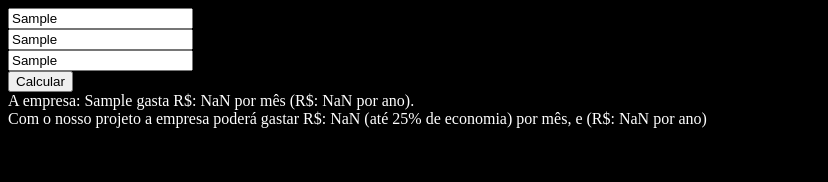
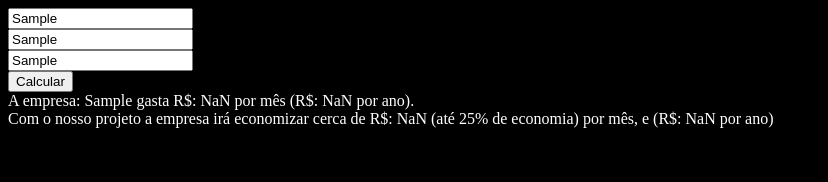
Before and after one commit to diegocrocha/project-energy, a plain HTML site: page Paginas/simulador.html in a window 1280 px wide. Both pictures are taken after typing "Sample", "Sample", "Sample" into the empty fields and a click on the button "Calcular". Shown: the top 182 px of the page, without its empty margins (0-828 px from the left). Drawn offline with Linux system fonts and the light colour scheme.

Commit message:
alteração no texto do simulador e no slide

```diff
--- a/Paginas/simulador.html
+++ b/Paginas/simulador.html
@@ -35,7 +35,7 @@ function calcular_media() {
     var desc_ano = valor_ano * 0.25;
 
     div_resultado.innerHTML = `<span style="color: white;"> A empresa: ${nome_empresa.value} gasta R$: ${valor_mes.toFixed(2)} por mês (R$: ${valor_ano.toFixed(2)} por ano).<br>
-                                                        Com o nosso projeto a empresa poderá
-                                                        gastar R$: ${desc_mes.toFixed(2)} (até 25% de economia) por mês, e (R$: ${desc_ano.toFixed(2)} por ano)</span>`;
+                                                        Com o nosso projeto a empresa irá economizar cerca de
+                                                         R$: ${desc_mes.toFixed(2)} (até 25% de economia) por mês, e (R$: ${desc_ano.toFixed(2)} por ano)</span>`;
 }
 </script>
```
Also changed, not shown: Apresentação/Energiebesparen.jpg (added), 1 other file.
